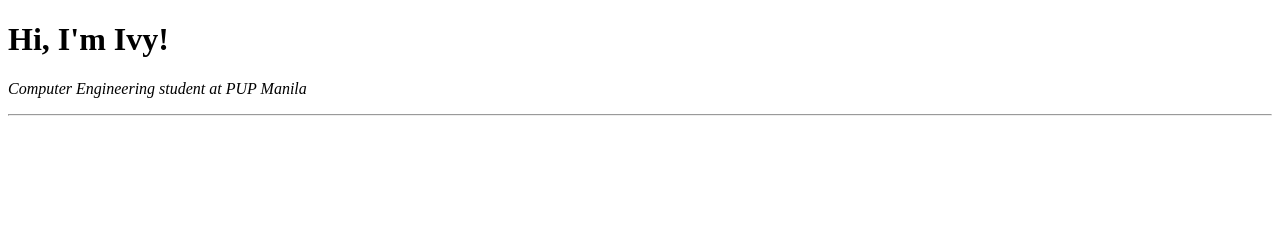
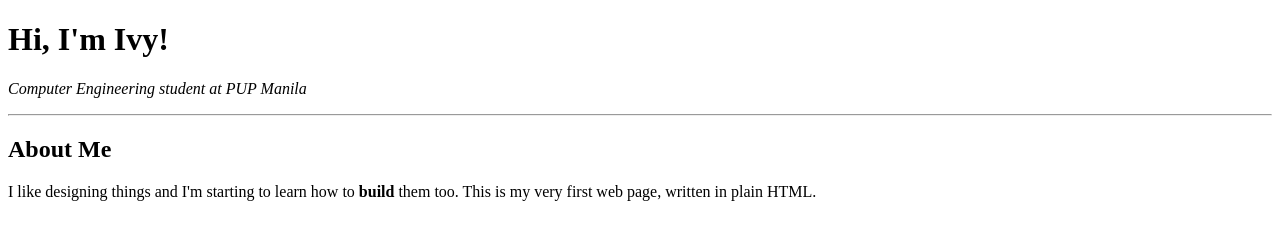
Before and after one commit to cowniv/01-html-about-me, a plain HTML site: page index.html in a window 1280 px wide. Drawn offline with Linux system fonts and the light colour scheme.

Commit message:
feat: write about-me section

```diff
--- a/index.html
+++ b/index.html
@@ -11,5 +11,11 @@
   </header>
 
   <hr>
+
+  <section>
+    <h2>About Me</h2>
+    <p>I like designing things and I'm starting to learn how to <strong>build</strong> them too.
+       This is my very first web page, written in plain HTML.</p>
+  </section>
 </body>
 </html>
```
